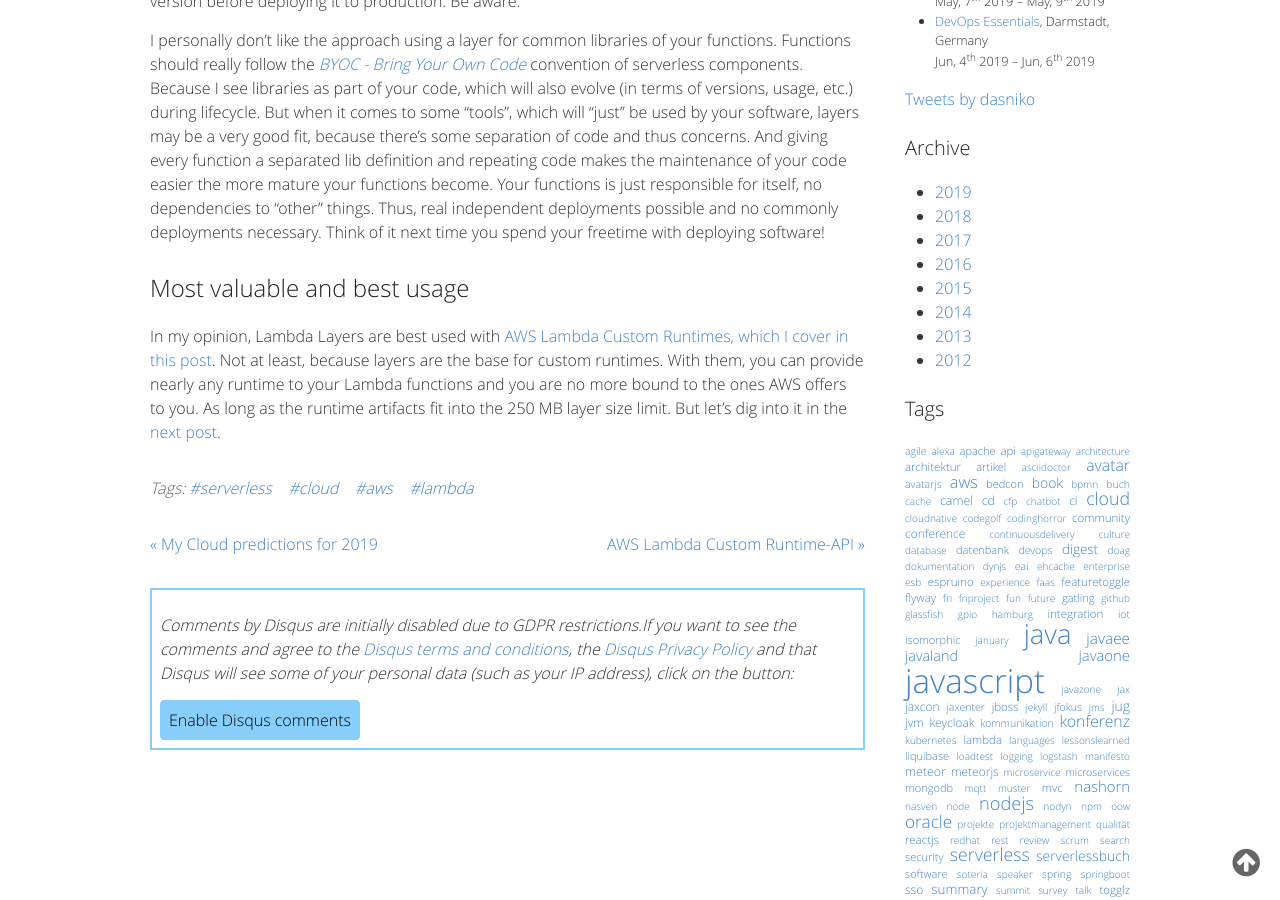
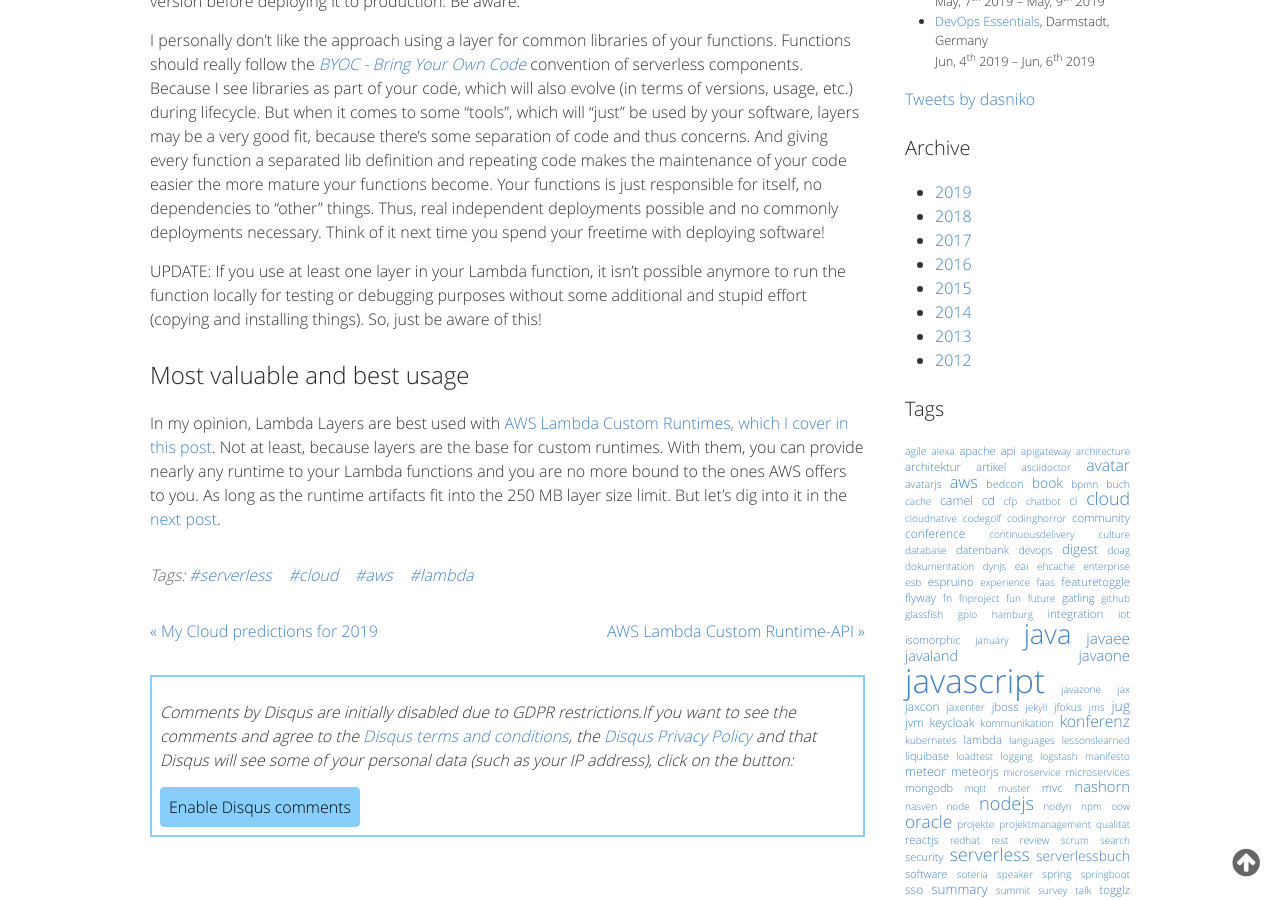
Before and after one commit to dasniko/dasniko.github.io, a Jekyll site: the page built from _posts/2019-02-05-aws-lambda-layers-pros-and-cons.md, in a window 1280 px wide and 900 px high, scrolled down 1379 px. Built offline with Jekyll 4.4.1, drawn with Linux system fonts in a browser that asks for light colours; comment, search, counter and statistics services are not loaded.

Commit message:
update on layer post

```diff
--- a/_posts/2019-02-05-aws-lambda-layers-pros-and-cons.md
+++ b/_posts/2019-02-05-aws-lambda-layers-pros-and-cons.md
@@ -59,6 +59,11 @@ Your functions is just responsible for itself, no dependencies to "other" things
 Thus, real independent deployments possible and no commonly deployments necessary.
 Think of it next time you spend your freetime with deploying software!
 
+UPDATE:
+If you use at least one layer in your Lambda function, it isn't possible anymore to run the function locally for testing or debugging purposes without some additional and stupid effort (copying and installing things).
+So, just be aware of this!
+
+
 ## Most valuable and best usage
 
 In my opinion, Lambda Layers are best used with [AWS Lambda Custom Runtimes, which I cover in this post][runtimepost].
```
